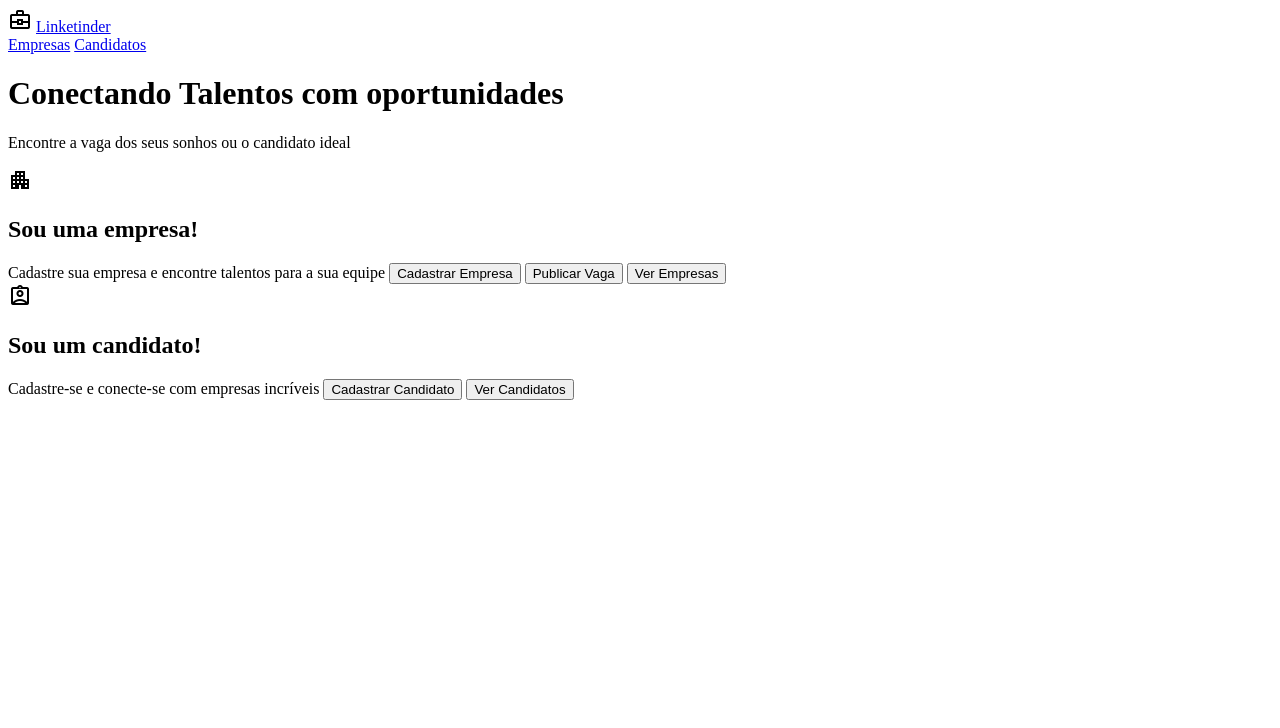
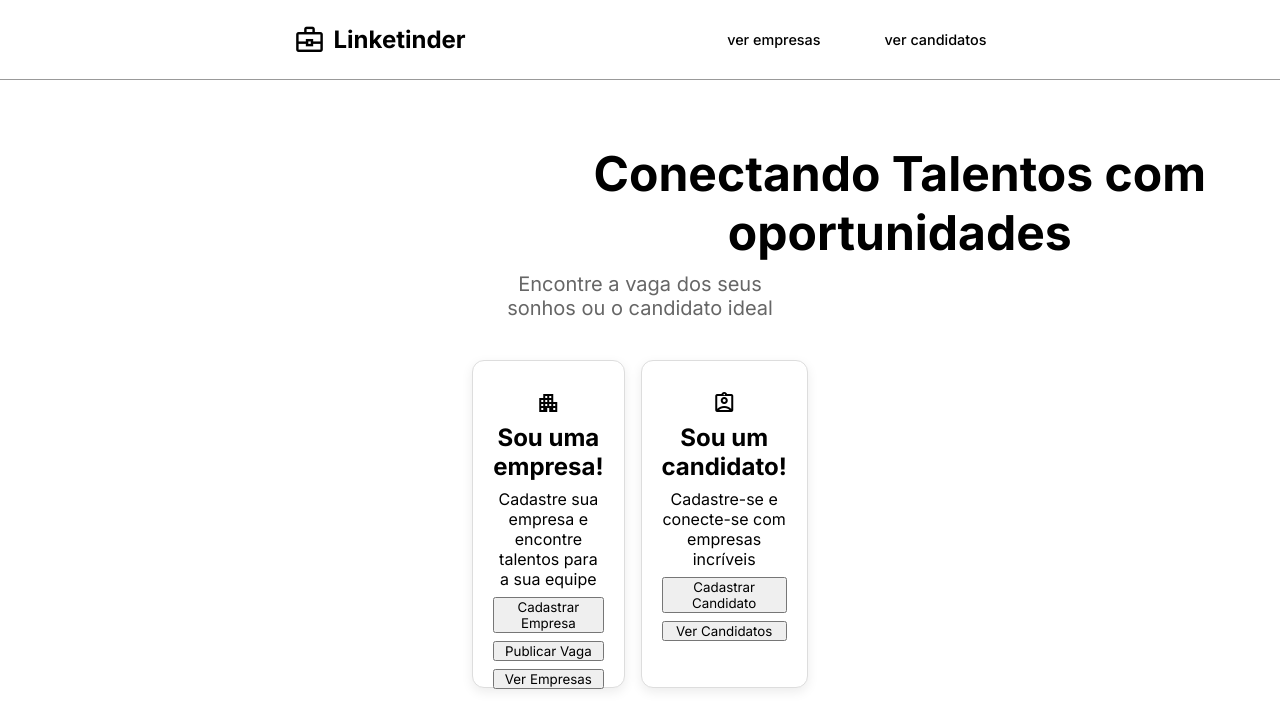
Before and after one commit to Michelyserras/Linketinder, a website built with Vite: page frontend/index.html in a window 1280 px wide. Built offline with nearby package versions, Linux system fonts and the light colour scheme.

Commit message:
feat: adicionando layout para cards e pagina inicial

```diff
--- a/frontend/index.html
+++ b/frontend/index.html
@@ -8,6 +8,14 @@
       rel="stylesheet"
       href="https://fonts.googleapis.com/css2?family=Material+Symbols+Outlined"
     />
+    <link rel="preconnect" href="https://fonts.googleapis.com" />
+    <link rel="preconnect" href="https://fonts.gstatic.com" crossorigin />
+    <link
+      href="https://fonts.googleapis.com/css2?family=Inter:ital,opsz,wght@0,14..32,100..900;1,14..32,100..900&display=swap"
+      rel="stylesheet"
+    />
+
+    <link rel="stylesheet" href="./src/styles/layout.css" type="text/css" />
 
     <title>Linketinder</title>
   </head>
--- a/frontend/src/main.ts
+++ b/frontend/src/main.ts
@@ -1,5 +1,5 @@
 
-import { navBar } from "./pages/NavBar";
+import { navBar } from "./pages/PaginaInicial";
 import { mostrarTela } from "./pages/PaginaInicial";
 
 const app = document.querySelector<HTMLDivElement>('#app')!
--- a/frontend/src/pages/NavBar.ts
+++ /dev/null
@@ -1,13 +0,0 @@
-
-export function navBar(){
-    const nav = document.createElement("nav");
-
-    nav.innerHTML =`
-    <span class="material-symbols-outlined">
-        business_center
-    </span>
-    <h2>Linketinder<h2>
-    `
-    return nav;
-
-}
--- a/frontend/src/pages/PaginaInicial.ts
+++ b/frontend/src/pages/PaginaInicial.ts
@@ -17,6 +17,8 @@ export function mostrarTela() {
 
 export function navBar() {
     const nav = document.createElement("nav");
+    nav.className = "nav-container";
+
 
     nav.innerHTML = `
     <div id="logo">
@@ -25,8 +27,11 @@ export function navBar() {
     </span>
     <a href="#">Linketinder</a>
     </div>
-    <a href="#" id="empresas-link">Empresas</a>
-    <a href="#" id="candidato-link">Candidatos</a>
+    <div id="nav-links">
+        <a href="#" id="empresas-link">ver empresas</a>
+        <a href="#" id="candidato-link">ver candidatos</a>
+    </div>
+
     `
     return nav;
 
@@ -38,11 +43,12 @@ export function mainContent() {
 
 
     div.innerHTML = `
-        <h1>Conectando Talentos com oportunidades</h1>
-        <p>Encontre a vaga dos seus sonhos ou o candidato ideal</p>
-
+        <div id="descricao">
+            <h1>Conectando Talentos com oportunidades</h1>
+            <p>Encontre a vaga dos seus sonhos ou o candidato ideal</p>
+        </div>
         <div id="cards-container">
-            <div class="empresa-card">
+            <div class="card">
                 <span class="material-symbols-outlined">
                     apartment
                 </span>
@@ -53,7 +59,7 @@ export function mainContent() {
                 <button id="ver-vagas-btn">Ver Empresas</button>
             </div>
 
-            <div class="candidato-card">
+            <div class="card">
                 <span class="material-symbols-outlined">
                 assignment_ind
                 </span>
--- /dev/null
+++ b/frontend/src/styles/layout.css
@@ -0,0 +1,102 @@
+:root {
+  --font: "Inter", sans-serif;
+  --primary-color: #000;
+  --secondary-color: #999999;
+  --terciary-color: #5f9ea0;
+  --text-color: #ffffff;
+}
+
+* {
+  margin: 0;
+  padding: 0;
+  box-sizing: border-box;
+  font-family: var(--font);
+}
+
+.nav-container {
+  display: flex;
+  flex-direction: row;
+  justify-content: space-evenly;
+  align-items: center;
+  height: 5rem;
+  padding: 2rem;
+  border-bottom: 0.0625rem solid var(--secondary-color);
+}
+
+#logo {
+  display: flex;
+  align-items: center;
+  gap: 0.5rem;
+}
+
+#logo span {
+  color: var(--primary-color);
+  font-size: 2rem;
+}
+
+#logo a {
+  text-decoration: none;
+  font-size: 1.5rem;
+  color: var(--primary-color);
+  font-weight: 700;
+}
+
+#nav-links {
+  display: flex;
+  gap: 4rem;
+}
+
+#nav-links a {
+  text-decoration: none;
+  color: var(--primary-color);
+  font: var(--font);
+  font-weight: 500;
+  font-size: 0.9rem;
+}
+
+#pagina-inicial {
+  display: flex;
+  flex-direction: column;
+  margin: 0 auto;
+  text-align: center;
+  max-width: 900px;
+}
+
+#descricao h1 {
+  font-size: 3rem;
+  width: 100vh;
+  font-weight: 700;
+  margin-bottom: 10px;
+}
+
+#descricao p {
+  color: #666;
+  font-size: 1.25rem;
+  margin-bottom: 2.5rem;
+}
+
+#pagina-inicial{
+  margin: 0 483.75px ;
+  padding: 64px 16px;
+}
+
+#cards-container {
+  display: flex;
+  align-items: center;
+  justify-content: center;
+  gap: 1rem;
+}
+
+.card {
+  display: flex;
+  flex-direction: column;
+  gap: 0.5rem;
+  background: #fff;
+  border: 1px solid #ddd;
+  border-radius: 12px;
+  padding: 30px 20px;
+  width: 27rem;
+  height: 20.5rem;
+  box-shadow: 0 0.25rem 0.75rem rgba(0, 0, 0, 0.08);
+  text-align: center;
+}
```
Also changed, not shown: frontend/src/pages/CandidatoPerfil.ts (+9 -9 lines).
